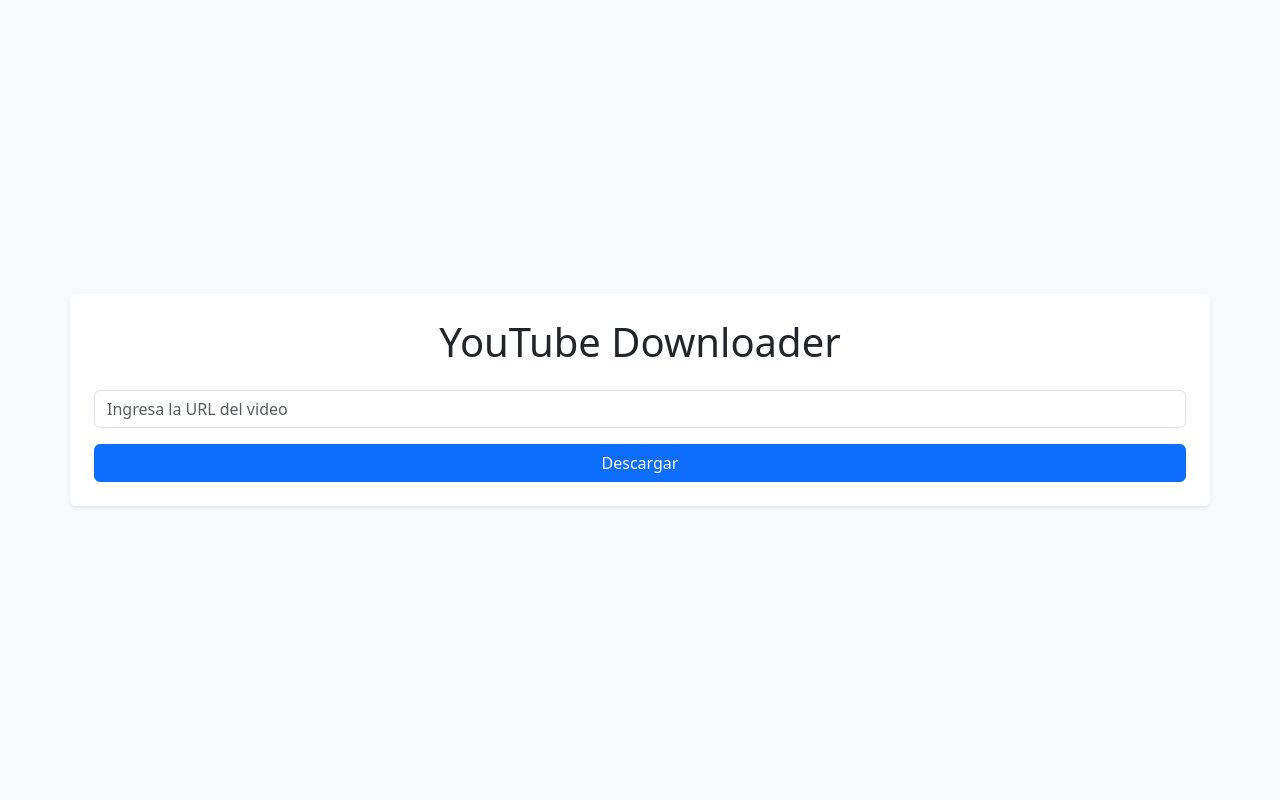
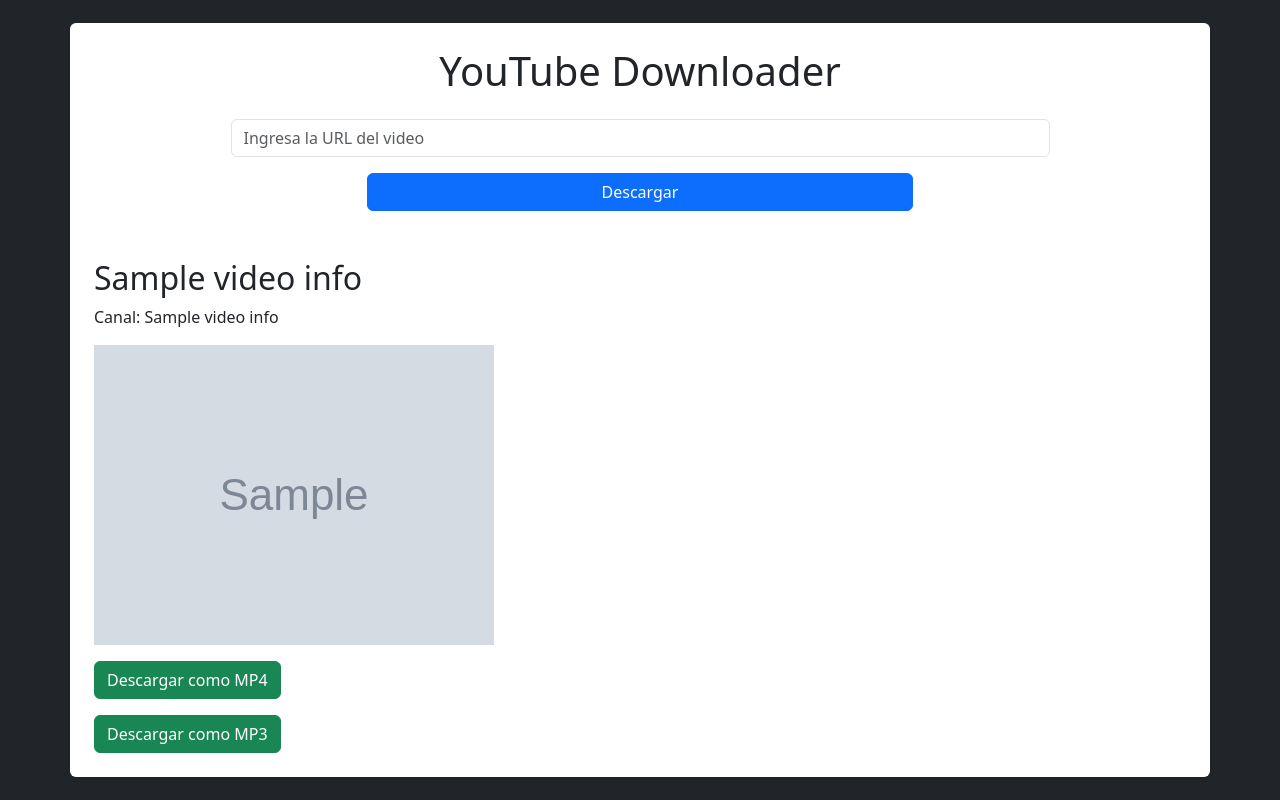
Before and after one commit to AnDev2804/ytdownloader, a Django app: template downloader/templates/index.html in a window 1280 px wide. Run offline with Django 5.2, Linux system fonts and the light colour scheme; the template is opened without the code that fills it: most values are stand-ins (such as "Sample title", 1, 10 or a date in 2020); grey boxes marked "Sample" are stand-in pictures; some libraries are stand-ins or nearby versions.

Commit message:
Actualización automática desde PythonAnywhere

```diff
--- a/downloader/templates/index.html
+++ b/downloader/templates/index.html
@@ -8,17 +8,36 @@
     <!-- Bootstrap CSS -->
     <link href="{% static 'css/bootstrap.min.css' %}" rel="stylesheet">
 </head>
-<body class="bg-light d-flex justify-content-center align-items-center vh-100">
+<body class="bg-dark d-flex justify-content-center align-items-center vh-100">
     <div class="container bg-white p-4 rounded shadow-sm">
         <h1 class="text-center mb-4">YouTube Downloader</h1>
-        <form action="/download" method="post">
+        <form action="/" method="post">
+            {% csrf_token %}
             <div class="mb-3">
-                <input type="text" name="video_url" class="form-control" placeholder="Ingresa la URL del video" required>
+                <input type="text" name="video_url" class="form-control w-75 mx-auto" placeholder="Ingresa la URL del video" required>
             </div>
-            <div class="d-grid">
+            <div class="d-grid w-50 mx-auto">
                 <button type="submit" class="btn btn-primary">Descargar</button>
             </div>
         </form>
+
+        {% if video_info %}
+        <div class="mt-5">
+            <h2>{{ video_info.title }}</h2>
+            <p>Canal: {{ video_info.channel_title }}</p>
+            <img src="{{ video_info.thumbnail_url }}" alt="Thumbnail">
+            <form action="/download/mp4/" method="post">
+                {% csrf_token %}
+                <input type="hidden" name="video_url" value="{{ video_info.video_url }}">
+                <button type="submit" class="btn btn-success mt-3">Descargar como MP4</button>
+            </form>
+            <form action="/download/mp3/" method="post">
+                {% csrf_token %}
+                <input type="hidden" name="video_url" value="{{ video_info.video_url }}">
+                <button type="submit" class="btn btn-success mt-3">Descargar como MP3</button>
+            </form>
+        </div>
+        {% endif %}
     </div>
 
     <!-- Bootstrap JS -->
--- a/downloader/urls.py
+++ b/downloader/urls.py
@@ -1,6 +1,7 @@
 from django.urls import path
-from . import views
+from .views import home, download_video
 
 urlpatterns = [
-    path('', views.home, name='home'),
+    path('', home, name='home'),
+    path('download/<str:format>/', download_video, name='download_video'),
 ]
--- a/ytdownloader/settings.py
+++ b/ytdownloader/settings.py
@@ -125,6 +125,7 @@
 STATICFILES_DIRS = [
     BASE_DIR / "downloader" / "static",
 ]
+YOUTUBE_API_KEY = 'AIzaSyDoHf0_HYjbdAuGQI6kCGQK8WbG11OJtD0'
 
 
 # Default primary key field type
```
Also changed, not shown: downloader/views.py (+32 -2 lines).
